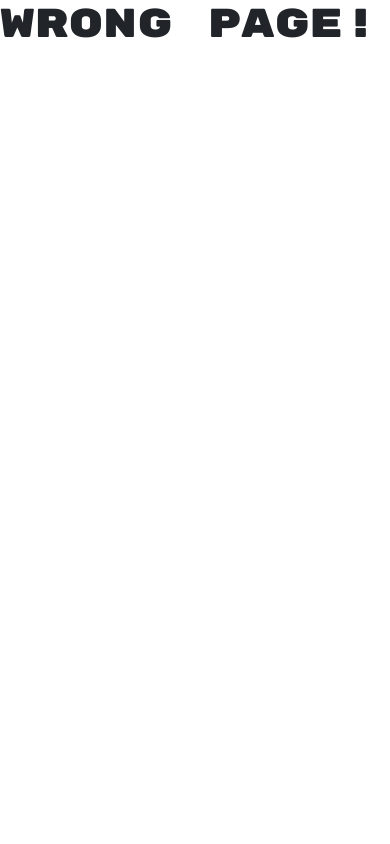
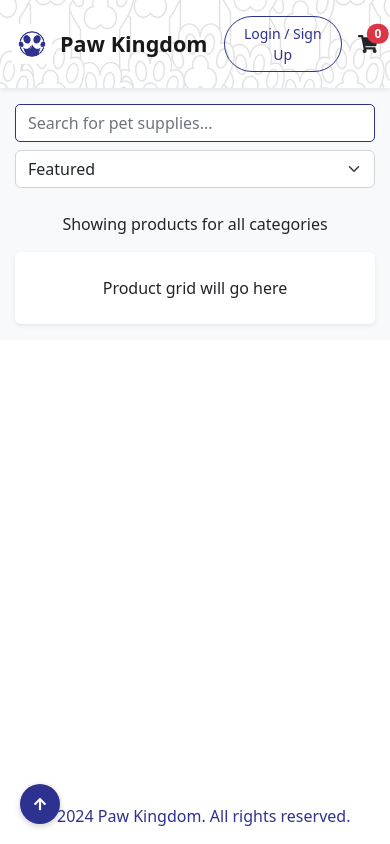
Before and after one commit to BDBevan/Pet-Supplies-Ecommerce, a React (Vite) app in the folder client/: page /collections in a window 390 px wide. Before the commit this address had no page. Built offline with nearby package versions, Linux system fonts and the light colour scheme.

Commit message:
Enhance mobile responsiveness and styling; add new CSS for LandingPage and Navbar components; implement search functionality in Collections page

```diff
--- a/client/src/App.css
+++ b/client/src/App.css
@@ -70,3 +70,50 @@ footer {
   margin-top: auto;
   flex-shrink: 0;
 }
+
+/* Add to your existing App.css */
+.min-vh-50 {
+  min-height: 50vh;
+}
+
+@media (max-width: 767px) {
+  .min-vh-50 {
+    min-height: 40vh;
+  }
+}
+
+/* Adjust button sizes on mobile */
+@media (max-width: 576px) {
+  .btn {
+    padding: 0.375rem 0.75rem;
+    font-size: 0.875rem;
+  }
+}
+
+/* Ensure text doesn't overflow on small screens */
+.text-break {
+  word-break: break-word;
+}
+
+/* Adjust spacing for mobile */
+@media (max-width: 767px) {
+  .container {
+    padding-left: 15px;
+    padding-right: 15px;
+  }
+
+  .py-4 {
+    padding-top: 1rem !important;
+    padding-bottom: 1rem !important;
+  }
+}
+
+/* Make the scroll-to-top button smaller on mobile */
+@media (max-width: 576px) {
+  .scroll-to-top {
+    width: 35px;
+    height: 35px;
+    bottom: 15px;
+    left: 15px;
+  }
+}
--- a/client/src/App.jsx
+++ b/client/src/App.jsx
@@ -5,11 +5,13 @@ import Footer from "./components/Footer";
 
 function App() {
   return (
-    <>
+    <div className="d-flex flex-column min-vh-100">
       <AppNavbar />
-      <Outlet />
+      <main className="flex-grow-1">
+        <Outlet />
+      </main>
       <Footer />
-    </>
+    </div>
   );
 }
 
--- /dev/null
+++ b/client/src/components/LandingPage.css
@@ -0,0 +1,35 @@
+.category-section {
+  position: relative;
+  overflow: hidden;
+  width: 50%;
+  text-decoration: none;
+  background: #f8f9fa;
+  transition: transform 0.3s ease;
+}
+
+.category-section::before {
+  content: "";
+  position: absolute;
+  width: 0;
+  height: 0;
+  background-color: #2d3290;
+  border-radius: 50%;
+  top: 50%;
+  left: 50%;
+  transform: translate(-50%, -50%);
+  opacity: 0;
+  transition: width 0.5s ease, height 0.5s ease, opacity 0.3s ease;
+  pointer-events: none;
+  z-index: 1;
+}
+
+.category-section:hover::before {
+  width: 150%;
+  height: 150%;
+  opacity: 0.1;
+}
+
+.category-content {
+  position: relative;
+  z-index: 2;
+}
--- a/client/src/components/LandingPage.jsx
+++ b/client/src/components/LandingPage.jsx
@@ -1,6 +1,7 @@
 import { useState } from "react";
 import { Link, useNavigate } from "react-router-dom";
 import { Container, Form, Row, Col } from "react-bootstrap";
+import "./LandingPage.css";
 
 const LandingPage = () => {
   const [searchTerm, setSearchTerm] = useState("");
@@ -35,15 +36,8 @@ const LandingPage = () => {
       {/* Main Content - Full Height Split Sections */}
       <div className="flex-grow-1 d-flex">
         {/* Dogs Section */}
-        <Link
-          to="/collections/dog"
-          className="w-50 text-decoration-none position-relative"
-          style={{
-            background: "#f8f9fa",
-            overflow: "hidden",
-          }}
-        >
-          <div className="position-absolute top-50 start-50 translate-middle text-center">
+        <Link to="/collections/dog" className="category-section">
+          <div className="category-content position-absolute top-50 start-50 translate-middle text-center">
             <div className="mb-4" style={{ fontSize: "120px" }}>
               🐕
             </div>
@@ -57,15 +51,8 @@ const LandingPage = () => {
         </Link>
 
         {/* Cats Section */}
-        <Link
-          to="/collections/cat"
-          className="w-50 text-decoration-none position-relative"
-          style={{
-            background: "#f8f9fa",
-            overflow: "hidden",
-          }}
-        >
-          <div className="position-absolute top-50 start-50 translate-middle text-center">
+        <Link to="/collections/cat" className="category-section">
+          <div className="category-content position-absolute top-50 start-50 translate-middle text-center">
             <div className="mb-4" style={{ fontSize: "120px" }}>
               🐱
             </div>
--- /dev/null
+++ b/client/src/components/Navbar.css
@@ -0,0 +1,92 @@
+.paw-pattern-bg {
+  background-color: #8b8ccd;
+  background-image: url("/images/navbar.jpg");
+  /* background-repeat: repeat; */
+  background-size: 500px;
+  position: relative;
+}
+
+.paw-pattern-bg::before {
+  content: "";
+  position: absolute;
+  top: 0;
+  left: 0;
+  right: 0;
+  bottom: 0;
+  background: rgba(255, 255, 255, 0.874);
+  pointer-events: none;
+}
+
+/* Make sure content stays above the background */
+.paw-pattern-bg > * {
+  position: relative;
+  z-index: 1;
+}
+
+/* Add these new styles to your existing Navbar.css */
+.modal-content {
+  background-color: #8b8ccd;
+  background-image: url("/images/navbar.jpg");
+  background-size: 500px;
+  position: relative;
+}
+
+.modal-content::before {
+  content: "";
+  position: absolute;
+  top: 0;
+  left: 0;
+  right: 0;
+  bottom: 0;
+  background: rgba(255, 255, 255, 0.874);
+  pointer-events: none;
+}
+
+.modal-content > * {
+  position: relative;
+  z-index: 1;
+}
+
+/* Style the nav pills */
+.nav-pills .nav-link {
+  color: #2d3290;
+  background-color: transparent;
+  border: 1px solid #2d3290;
+  margin-right: 10px;
+}
+
+.nav-pills .nav-link.active {
+  background-color: #2d3290;
+  color: white;
+}
+
+/* Style the submit buttons */
+.submit-btn {
+  background-color: #2d3290;
+  color: white;
+  border: none;
+  padding: 8px 24px;
+  border-radius: 5px;
+  cursor: pointer;
+  transition: opacity 0.2s ease;
+}
+
+.submit-btn:hover {
+  opacity: 0.9;
+}
+
+/* Style the modal header */
+.modal-header {
+  border-bottom: none;
+}
+
+/* Style the form inputs */
+.form-control {
+  border: 1px solid #2d3290;
+  border-radius: 5px;
+}
+
+.form-control:focus {
+  box-shadow: 0 0 0 0.2rem rgba(45, 50, 144, 0.25);
+  border-color: #2d3290;
+}
--- a/client/src/components/Navbar.jsx
+++ b/client/src/components/Navbar.jsx
@@ -1,5 +1,5 @@
 import { useState } from "react";
-import { Link } from "react-router-dom";
+import { Link, useNavigate } from "react-router-dom";
 import {
   Navbar,
   Nav,
@@ -13,13 +13,24 @@ import { FaShoppingCart } from "react-icons/fa";
 import SignUpForm from "./SignupForm";
 import LoginForm from "./LoginForm";
 import Auth from "../utils/auth";
+import "./Navbar.css";
 
 const AppNavbar = () => {
   const [showModal, setShowModal] = useState(false);
+  const [searchTerm, setSearchTerm] = useState("");
+  const navigate = useNavigate();
+
+  const handleSearch = (e) => {
+    e.preventDefault();
+    if (searchTerm.trim()) {
+      navigate(`/collections?search=${encodeURIComponent(searchTerm.trim())}`);
+      setSearchTerm(""); // Clear search after submission
+    }
+  };
 
   return (
     <>
-      <Navbar bg="white" className="py-3 shadow-sm">
+      <Navbar className="paw-pattern-bg py-3 shadow-sm">
         <Container
           fluid
           className="d-flex align-items-center justify-content-between"
@@ -34,15 +45,6 @@ const AppNavbar = () => {
             />
             <span className="fs-4 fw-bold">Paw Kingdom</span>
           </Navbar.Brand>
-
-          {/* Search Bar */}
-          {/* <Form className="w-25">
-            <Form.Control
-              type="search"
-              placeholder="Search for pet supplies..."
-              className="rounded-pill"
-            />
-          </Form> */}
 
           {/* Auth/Cart Section */}
           <div className="d-flex align-items-center gap-3">
@@ -100,6 +102,7 @@ const AppNavbar = () => {
         show={showModal}
         onHide={() => setShowModal(false)}
         aria-labelledby="signup-modal"
+        className="auth-modal"
       >
         <Tab.Container defaultActiveKey="login">
           <Modal.Header closeButton>
--- a/client/src/pages/Collections.jsx
+++ b/client/src/pages/Collections.jsx
@@ -1,5 +1,5 @@
-import { useState } from "react";
-import { useParams } from "react-router-dom";
+import { useState, useEffect } from "react";
+import { useParams, useSearchParams } from "react-router-dom";
 import { Container, Row, Col, Form, Button } from "react-bootstrap";
 import { FaArrowUp } from "react-icons/fa";
 
@@ -7,6 +7,34 @@ const Collections = () => {
   const [searchTerm, setSearchTerm] = useState("");
   const [sortBy, setSortBy] = useState("featured");
   const { category } = useParams();
+  const [searchParams, setSearchParams] = useSearchParams();
+
+  // Get search query from URL when component mounts or URL changes
+  useEffect(() => {
+    const searchQuery = searchParams.get("search");
+    if (searchQuery) {
+      setSearchTerm(searchQuery);
+      // Here you would typically trigger your search functionality
+      handleSearch(searchQuery);
+    }
+  }, [searchParams]);
+
+  // Handle local search
+  const handleLocalSearch = (e) => {
+    e.preventDefault();
+    if (searchTerm.trim()) {
+      setSearchParams({ search: searchTerm.trim() });
+      handleSearch(searchTerm.trim());
+    }
+  };
+
+  // Function to handle search
+  const handleSearch = (query) => {
+    // Implement your search logic here
+    // This could be a GraphQL query or API call
+    console.log("Searching for:", query);
+    // Update your products display based on search results
+  };
 
   const scrollToTop = () => {
     window.scrollTo({
@@ -22,6 +50,7 @@ const Collections = () => {
           {/* Filters and Sort */}
           <Row className="mb-4">
             <Col md={8}>
+              <Form onSubmit={handleLocalSearch}>
                 <Form.Control
                   type="search"
                   placeholder="Search for pet supplies..."
@@ -29,6 +58,7 @@ const Collections = () => {
                   onChange={(e) => setSearchTerm(e.target.value)}
                   className="mb-2 mb-md-0"
                 />
+              </Form>
             </Col>
             <Col md={4}>
               <Form.Select
@@ -47,7 +77,11 @@ const Collections = () => {
           <Row>
             <Col>
               <div className="text-center">
-                <p>Showing products for {category}</p>
+                <p>
+                  {searchTerm
+                    ? `Showing results for "${searchTerm}"`
+                    : `Showing products for ${category || "all categories"}`}
+                </p>
                 <div className="bg-white p-4 rounded shadow-sm">
                   Product grid will go here
                 </div>
@@ -57,7 +91,28 @@ const Collections = () => {
         </Container>
 
         {/* Scroll to Top Button */}
-        <Button onClick={scrollToTop} className="scroll-to-top" variant="light">
+        <Button
+          onClick={scrollToTop}
+          className="scroll-to-top"
+          variant="light"
+          style={{
+            position: "fixed",
+            bottom: "20px",
+            left: "20px",
+            width: "40px",
+            height: "40px",
+            borderRadius: "50%",
+            display: "flex",
+            alignItems: "center",
+            justifyContent: "center",
+            backgroundColor: "#2d3290",
+            color: "white",
+            border: "none",
+            boxShadow: "0 2px 6px rgba(0,0,0,0.2)",
+            zIndex: 1000,
+            cursor: "pointer",
+          }}
+        >
           <FaArrowUp />
         </Button>
       </div>
```
Also changed, not shown: client/src/main.jsx (+5 -5 lines), client/public/images/navbar.jpg (added). Lines whose indentation alone changed are shown as unchanged.
